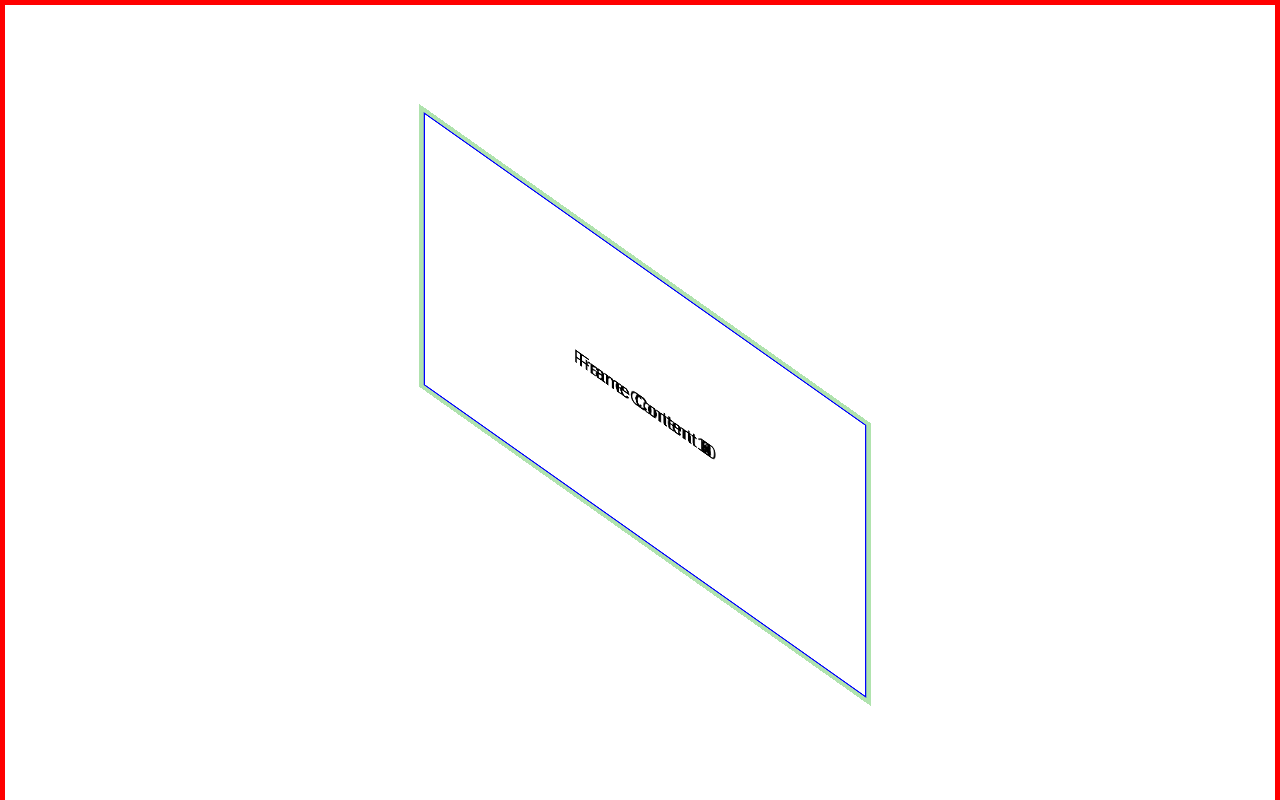
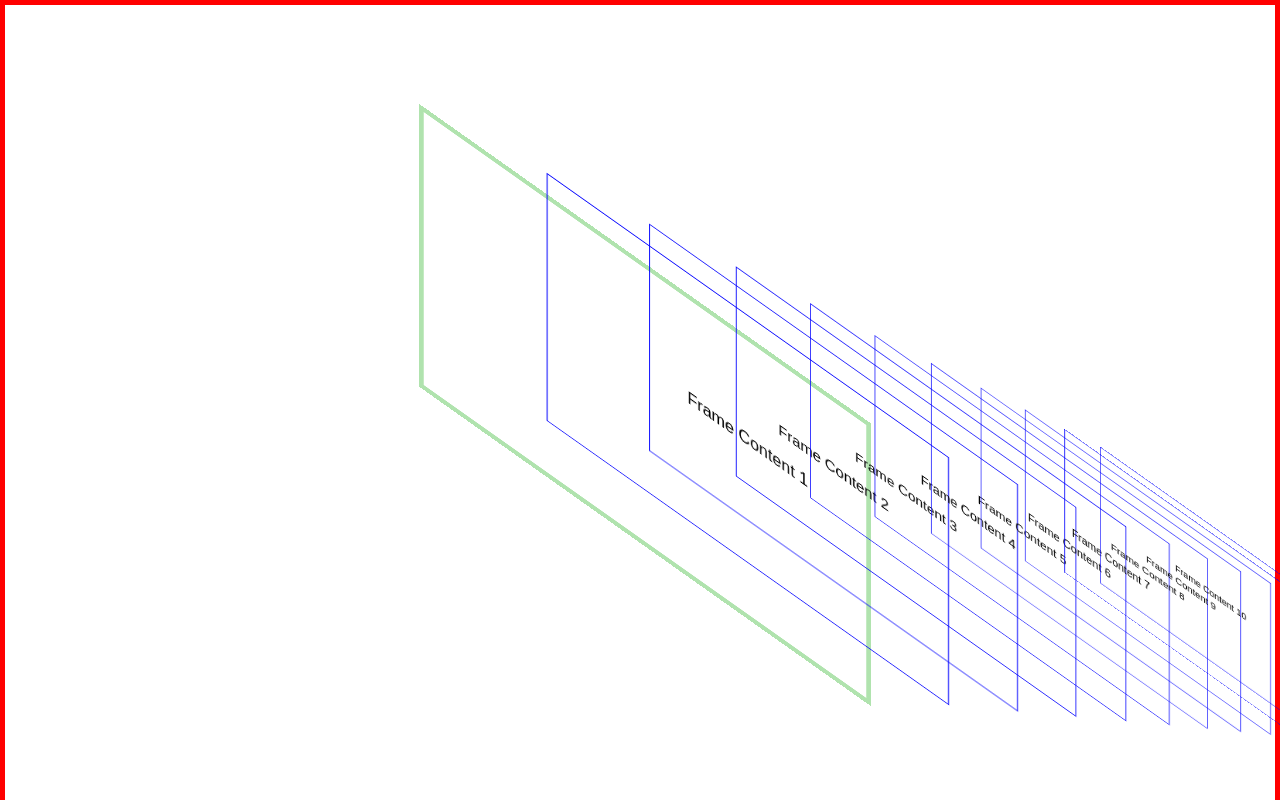
Before and after one commit to azalatoris/3d-slider, a plain HTML site: page index.html in a window 1280 px wide. Shown: the top 800 px of the page. Drawn offline with Linux system fonts and the light colour scheme.

Commit message:
JS. Utils, helpers and page onload handler

```diff
--- a/index.html
+++ b/index.html
@@ -6,18 +6,20 @@
   <meta name="viewport" content="width=device-width, initial-scale=1.0">
   <title>Document</title>
   <link rel="stylesheet" href="styles.css">
+  <script src="index.js"></script>
 </head>
 <body>
   <ul id="scene-3d" class="sceneDebugger">
-    <li class="scene-frame">Frame Content 2</li>
-    <li class="scene-frame">Frame Content 3</li>
-    <li class="scene-frame">Frame Content 4</li>
-    <li class="scene-frame">Frame Content 5</li>
-    <li class="scene-frame">Frame Content 6</li>
-    <li class="scene-frame">Frame Content 7</li>
-    <li class="scene-frame">Frame Content 8</li>
-    <li class="scene-frame">Frame Content 9</li>
-    <li class="scene-frame">Frame Content 10</li>
+    <li class="scene-frame" style="transform: translateZ(-100px)">Frame Content 1</li>
+    <li class="scene-frame" style="transform: translateZ(-200px)">Frame Content 2</li>
+    <li class="scene-frame" style="transform: translateZ(-300px)">Frame Content 3</li>
+    <li class="scene-frame" style="transform: translateZ(-400px)">Frame Content 4</li>
+    <li class="scene-frame" style="transform: translateZ(-500px)">Frame Content 5</li>
+    <li class="scene-frame" style="transform: translateZ(-600px)">Frame Content 6</li>
+    <li class="scene-frame" style="transform: translateZ(-700px)">Frame Content 7</li>
+    <li class="scene-frame" style="transform: translateZ(-800px)">Frame Content 8</li>
+    <li class="scene-frame" style="transform: translateZ(-900px)">Frame Content 9</li>
+    <li class="scene-frame" style="transform: translateZ(-1000px)">Frame Content 10</li>
   </ul>
-</body>
-</html>
+</2ody9
+</html9
--- /dev/null
+++ b/index.js
@@ -0,0 +1,17 @@
+// Utils and Helpers
+window.$ = document.querySelector.bind(document)
+window.$$ = document.querySelectorAll.bind(document)
+
+window.on = window.addEventListener
+
+// 3D Slider Implementation
+
+// TODO
+
+// Page onload
+window.on('load', () => {
+  console.log('Page is loaded')
+
+  console.log($('body'))
+  console.log($$('.scene-frame'))
+})
--- a/styles.css
+++ b/styles.css
@@ -21,7 +21,7 @@ body {
 }
 
 .sceneDebugger {
-  perspective-origin: 300% -200%;
+  perspective-origin: 300% -100%;
   transform: rotateX(45deg) rotateY(45deg) rotateZ(0deg) scale(0.5);
 }
 
```
